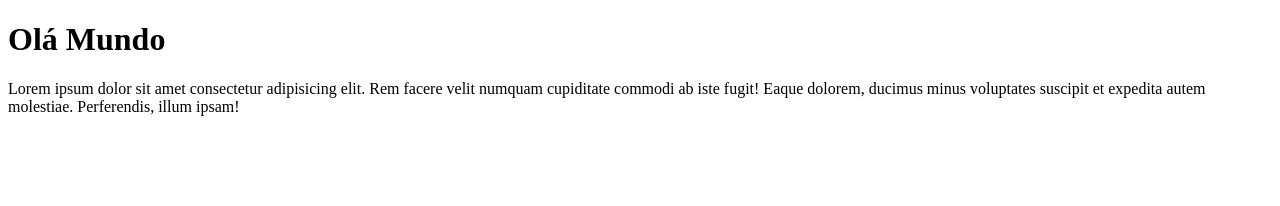
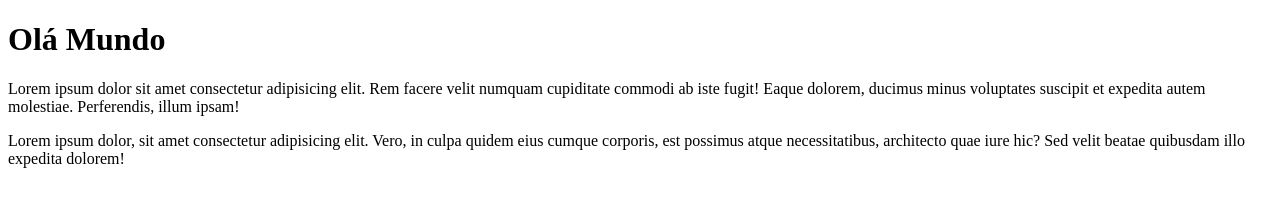
Before and after one commit to tarcylakauane/PrimeiroRepositorio, a plain HTML site: page site-exemplo/index.html in a window 1280 px wide. Drawn offline with Linux system fonts and the light colour scheme.

Commit message:
Atualizei o README

```diff
--- a/site-exemplo/index.html
+++ b/site-exemplo/index.html
@@ -10,5 +10,6 @@
     <h1>Olá Mundo</h1>
 
     <p>Lorem ipsum dolor sit amet consectetur adipisicing elit. Rem facere velit numquam cupiditate commodi ab iste fugit! Eaque dolorem, ducimus minus voluptates suscipit et expedita autem molestiae. Perferendis, illum ipsam!</p>
+    <p>Lorem ipsum dolor, sit amet consectetur adipisicing elit. Vero, in culpa quidem eius cumque corporis, est possimus atque necessitatibus, architecto quae iure hic? Sed velit beatae quibusdam illo expedita dolorem!</p>
 </body>
 </html>
```
